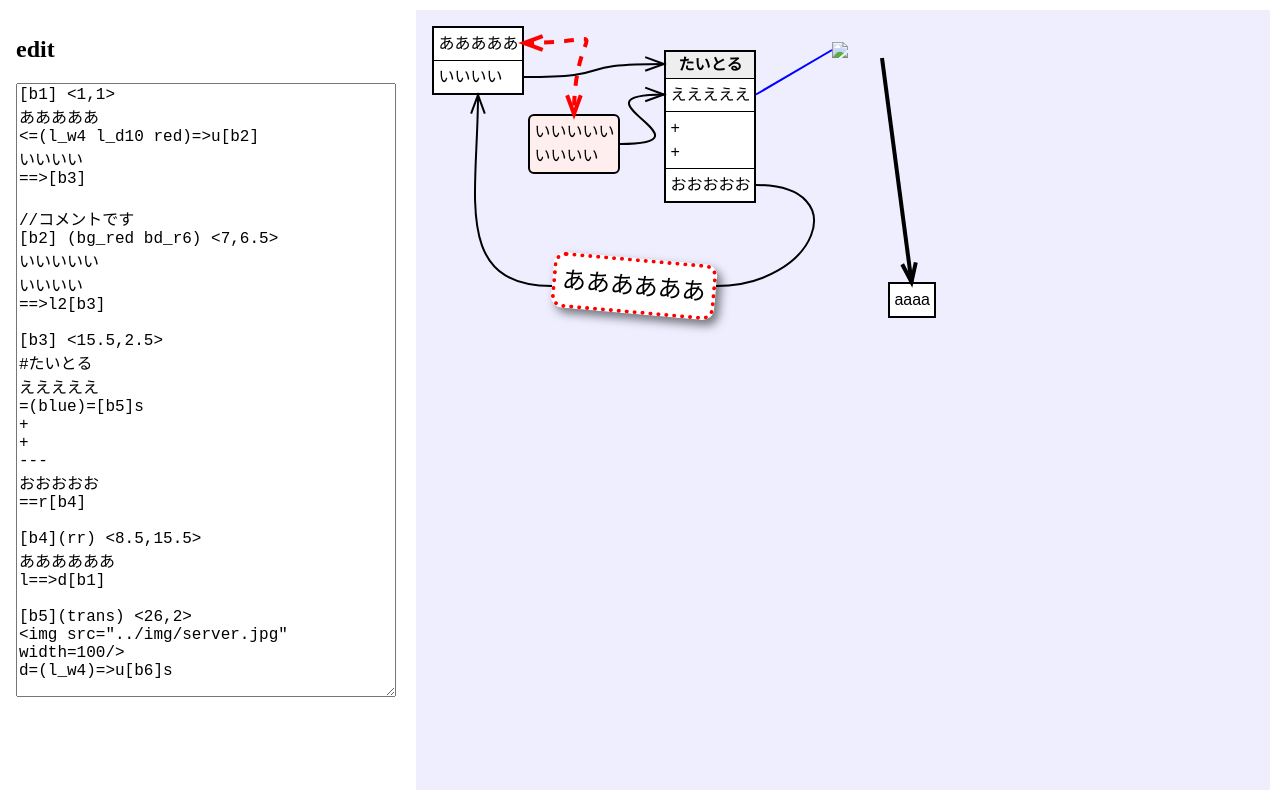
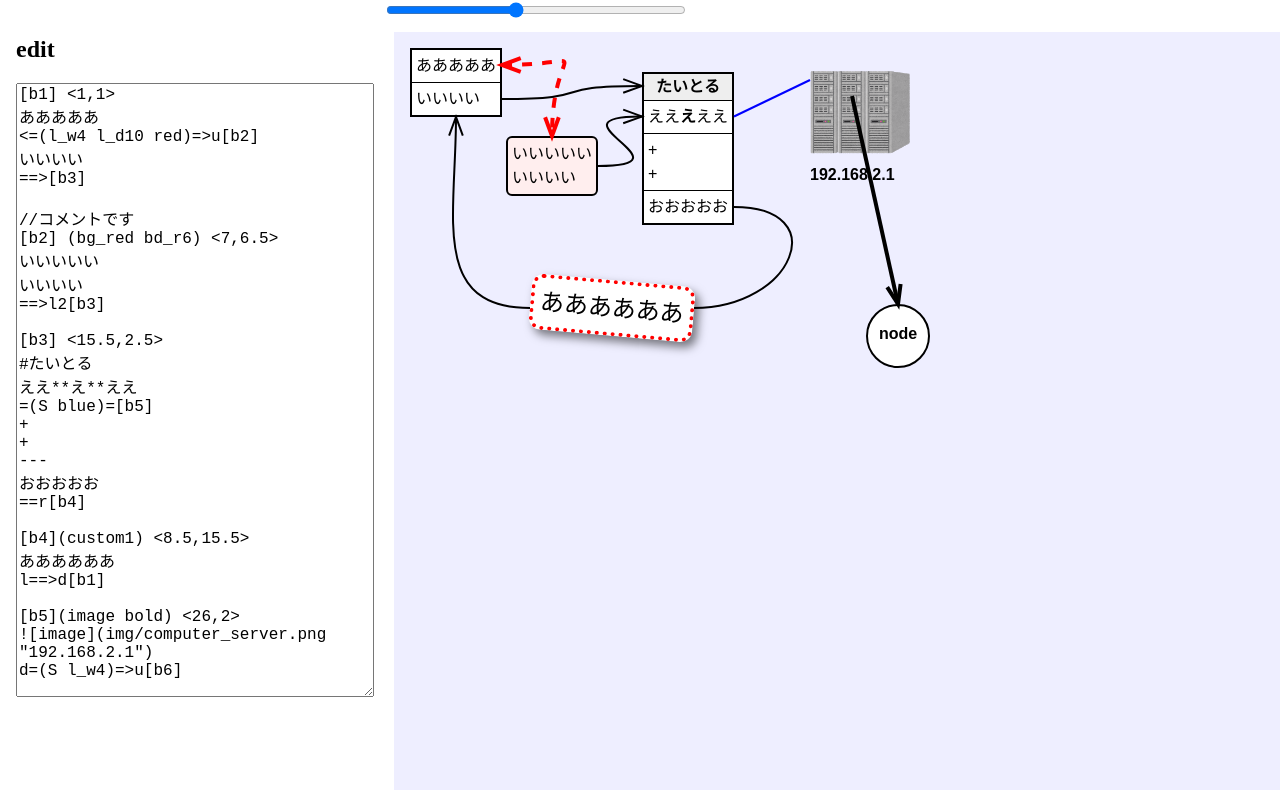
Before and after one commit to wakufactory/MarkDownDiagram, a plain HTML site: page mdg.html in a window 1280 px wide. Drawn offline with nearby package versions, Linux system fonts and the light colour scheme.

Commit message:
add zoom

```diff
--- a/mdg.css
+++ b/mdg.css
@@ -1,3 +1,4 @@
+/* mdg basic css*/
 div.mdg {
 	position:relative ;
 	box-sizing:border-box;
@@ -39,11 +40,20 @@ div.mdg svg path {
 	stroke-width:2px ;
 	fill:none ;
 }
+
+/* preset class */
 div.mdg div.trans {
+	background:none ;
+	border:none ;
+}
+div.mdg div.image {
 	background:none ;
 	border:none ;
 	padding:0 ;
 	line-height:100% ;
+}
+div.mdg div.image img {
+	max-width:100px ;
 }
 figure {
 	margin:0 ;
@@ -55,6 +65,9 @@ div.mdg .red {
 div.mdg .blue {
 	color:blue ;
 	stroke:#00f ;
+}
+div.mdg .bold {
+	font-weight:bold ;
 }
 div.mdg .bd_red {
 	border-color:red ;
@@ -77,3 +90,10 @@ div.mdg .l_d10 {
 div.mdg .bd_r6 {
 	border-radius:6px ;
 }
+div.mdg .circle4 {
+	width:4em;
+	height:4em ;
+	text-align:center ;
+	padding-top:1em ;
+	border-radius:2em ;
+}
--- a/mdg.html
+++ b/mdg.html
@@ -7,100 +7,21 @@
 <script type="text/javascript" src="/js/jquery.js"></script>
 <script type="text/javascript" src="mdg_draw.js"></script>
 <script type="text/javascript">
-var mdg = function() {
-this.m_h = /^\[([a-z0-9-_]+)\]\s*(?:\((.+)\))?\s*(?:<([0-9\.]+),([0-9\.]+)>)?/ ;
-this.bpos = {} ;
-this.parse = function(text) {
-	var box = [] ;
-	var conn = [] ;
-	var l = text.split("\n") ;
-	var b = {id:"",bl:[]} ;
-	for(var i in l) {
-		var cl = l[i] ;
-		var a ;
-		if(cl=="") continue ;
-		if(a = this.m_h.exec(cl)) {
-			if(b.bl.length>0) {
-				pbox(b) ;
-			}
-			b.id = a[1] ;
-			b.bl = [] ;
-			b.cls = a[2] ;
-			b.pos = (a[3]!=undefined && a[4]!=undefined)?{x:a[3],y:a[4]}:undefined ;
-		} else {
-			b.bl.push( cl );
-		}
-	}
-	if(b.bl.length>0) pbox(b) ;
+$(function() {
+	var mag = 1.0 ;
+	$('#base').css('transform',`scale(${mag})`).css('width',"2000px").css('height',"2900px") ;
 
-	function pbox(b) {
-		var l = [] ;
-		var ll = [] ;
-		var m_sep = /^---$/ ;
-		var m_title = /^#(.+)/ ;
-		var m_link = /^([u|d|l|r][0-9]*)?(<)?=(?:\((.*)\))?=(>)?([u|d|l|r][0-9]*)?\[([a-z0-9-_]+)\]([a-z])?/i ;
-		var m_comm = /^\/\// ;
-		var a ;
-		for(var i in b.bl) {
-			var cl = b.bl[i] ;
-			if(m_sep.exec(cl)) {
-				if(ll.length>0) l.push( ll.join("<br/>")) ;
-				ll = [] ;
-			} else if(a = m_title.exec(cl)) {
-				b.title = a[1] ;
-			} else if( a=m_link.exec(cl)) {
-				if(ll.length>0) l.push( ll.join("<br/>")) ;
-				ll = [] ;
-				var fp = "r" ;
-				var tp = "l1" ;
-				var ar = (a[2]!=undefined)?((a[4]!=undefined)?"b":"f"):((a[4]!=undefined)?"t":"") ;
-				if(a[1]!=undefined) fp = a[1]
-				if(a[5]!=undefined) tp = a[5] ;
-				conn.push( {from:b.id,to:a[6],param:{s_pos:(fp+(l.length+((b.title!=undefined)?1:0))),e_pos:tp,cls:a[3],arrow:ar,type:a[7]}}) ;
-			} else if(m_comm.exec(cl)){
-				continue ;
-			} else {
-				ll.push(cl) ;
-			}
-		}
-		if(ll.length>0) l.push( ll.join("<br/>")) ;
-//		console.log("class="+b.cls) ;
-		if(l.length==1) l = l[0] ;
-		box.push( {id:b.id,inner:l,pos:b.pos,cls:b.cls,title:b.title} ) ;
-	}
-	return {box:box,conn:conn} ;
-}
-this.savepos = function(id,x,y) {
-//	console.log(`savepos ${id} ${x}-${y}`) ;
-	this.bpos[id] = {x:parseFloat(x),y:parseFloat(y)} ;
-}
-this.upd_text = function(text) {
-	var l = text.split("\n") ;
-	for(var i in l) {
-		var cl = l[i] ;
-		var a ;
-		if(cl=="") continue ;
-		if(a = this.m_h.exec(cl)) {
-			var pos = (this.bpos[a[1]]!=undefined)?this.bpos[a[1]]:{x:a[3],y:a[4]} ;
-			l[i] = "["+a[1]+"]"+((a[2]!=undefined)?"("+a[2]+")":"")+" <"+pos.x+","+pos.y+">" ;
-		}
-	}
-	return l.join("\n") ;
-}
-}
-var m,b ;
-$(function() {
-	m = new mdg() ;
-	b = new mdg_draw($('#base'),$('#pstyle')) ;
-
-	var data = m.parse($('#source').val()) ;
+	$('#zoom').on("input",function() {
+		mag = $(this).val()/100 ;
+		$('#base').css('transform',`scale(${mag})`) ;
+	})
+	var b = new mdg_draw($('#base')) ;
+	var data = b.parse($('#source').val()) ;
 	b.setobj(data) ;
-	b.redraw(data);
 
 	$('#source').on('keyup',function() {
-		data = m.parse($(this).val()) ;
+		data = b.parse($(this).val()) ;
 			b.setobj(data) ;
-			b.redraw(data);
 	})
 
 	$(window).resize($('#base'),function() {
@@ -118,19 +39,20 @@ $(function() {
 		var oe = ev.originalEvent ;
 		var k = ev.originalEvent.dataTransfer.getData("text").split("/") ;
 		var id = k[0] ;
-		var ox = oe.pageX-k[1] ;
-		var oy = oe.pageY-k[2] ;
+
+		var ox = (oe.pageX-k[1])/mag ;
+		var oy = (oe.pageY-k[2])/mag ;
 //		console.log(ox+"/"+oy) ;
 		var em = parseInt($('html').css('font-size')) ;
+
 		var ex = parseInt($('#'+id).css("left")) ;
 		var ey = parseInt($('#'+id).css("top")) ;
 		var px = Math.floor(((ex+ox)/em+0.25)*2)/2 ;
 		var py = Math.floor(((ey+oy)/em+0.25)*2)/2 ;
 
-		m.savepos(id,px,py) ;
-		b.savepos(id,px,py) ;
+		b.setpos(id,px,py) ;
 		b.redraw(data) ;
-		$('#source').val(m.upd_text($('#source').val())) ;
+		$('#source').val(b.upd_text($('#source').val())) ;
 		return false ;
 	})
 })
@@ -159,6 +81,10 @@ html,body{
 	frex-direction: row ;
 	width:70% ;
 	height:100% ;
+
+}
+#vbase {
+	height:calc(100% - 2em) ;
 	overflow:scroll ;
 }
 #base {
@@ -170,7 +96,11 @@ html,body{
 	height:calc(100% - 20px);
 	background-color:#eef ;
 	transform-origin:0 0 ;
-	transform: scale(1.0);
+	transform: scale(0.5);
+}
+#base {
+	width:2000px ;
+	height:2000px ;
 }
 #source {
 	width:calc(100%) ;
@@ -178,51 +108,37 @@ html,body{
 	font-size:1rem ;
 	font-family:monospace ;
 }
+
+input[type=range] {
+	width:300px ;
+}
+@page {
+	size: A4 ;
+	margin: 0;
+}
+
 @media print {
+	body {
+		width:210mm ;
+	}
 	#edit {
 		display:none ;
 	}
 	#view {
 		width:100% ;
 	}
+	#control {
+		display:none ;
+	}
+	#base {
+		width:calc(100% - 10mm) ;
+		margin:5mm ;
+		padding:0 ;
+		background-color:#fff ;
+	}
 }
 </style>
-<style type="text/css" id=ustyle>
-div.mdg .rr {
-	font-size:1.5em ;
-	border-radius: 0.5em ;
-	box-shadow: 5px 5px 10px rgba(0,0,0,0.5);
-	transform:rotate(5deg) ;
-	border:4px dotted red ;
-}
-div.mdg .br {
-	width:5em ;
-	text-align:center ;
-	background-color:#fee ;
-	border-radius:5em ;
-
-}
-div.mdg .im {
-	width:200px ;
-	height:200px ;
-	color:white ;
-	border:none ;
-	background-image:url("img/jfe.jpg");
-}
-div.mdg svg .ra {
-	stroke:#f00 ;
-	stroke-width:2px ;
-	stroke-dasharray:10px ;
-}
-div.mdg svg .bb {
-	stroke:#00f ;
-	stroke-width:4px ;
-}
-div.mdg svg .b {
-	stroke-width:2px ;
-}
-</style>
-<style type="text/css" id=pstyle></style>
+<link rel="stylesheet" type="text/css" href="custom.css">
 </head>
 <body>
 <div id=main>
@@ -243,30 +159,35 @@ div.mdg svg .b {
 
 [b3] <15.5,2.5>
 #たいとる
-えええええ
-=(blue)=[b5]s
+ええ**え**ええ
+=(S blue)=[b5]
 +
 +
 ---
 おおおおお
 ==r[b4]
 
-[b4](rr) <8.5,15.5>
+[b4](custom1) <8.5,15.5>
 ああああああ
 l==>d[b1]
 
-[b5](trans) <26,2>
-<img src="../img/server.jpg" width=100/>
-d=(l_w4)=>u[b6]s
+[b5](image bold) <26,2>
+![image](img/computer_server.png "192.168.2.1")
+d=(S l_w4)=>u[b6]
 
-[b6] <29.5,17>
-aaaa
+[b6](circle4 bold) <29.5,17>
+node
 
 
 </textarea>
 </div>
 <div id=view>
+<div id=control>
+<input type=range id=zoom min=25 max=200 value=100>
+</div>
+<div id=vbase>
 <div id=base class=mdg><svg></svg>
+</div>
 </div>
 </div>
 </div>
--- a/mdg_draw.js
+++ b/mdg_draw.js
@@ -1,7 +1,6 @@
-var mdg_draw = function(_base,_pstyle) {
+var mdg_draw = function(_base) {
 
 this.base = $(_base) ;
-this.pstyle = $(_pstyle) ;
 this.svg = $("svg",base) ;
 this.bpos = {} ;
 this.em = 16 ;
@@ -10,37 +9,41 @@ if(this.svg.length==0) {
 	this.svg = $(document.createElement("svg")) ;
 	this.base.append(this.svg) ;
 }
-
+var lp = {x:0,y:0},le ;
 this.setobj = function(data) {
 	$('div,table',this.base).remove() ;
+	lp = {x:0,y:0} ;
 	for(var i in data.box) {
-		var pos = create(true,data.box[i]) ;
+		var pos = this.create(true,data.box[i]) ;
 		this.bpos[data.box[i].id] = pos ;
 	}
+	this.redraw(data) ;
 }
 this.redraw = function(data) {
 	var s = [] ;
 	for(var id in this.bpos) {
-		s.push(`#${id} {left:${this.bpos[id].x}rem;top:${this.bpos[id].y}rem;}`)
+		$('#'+id).css('left',this.bpos[id].x+"rem").css('top',this.bpos[id].y+"rem") ;
 	}
-	this.pstyle.html( s.join("\n")) ;
+
 	s=[] ;
 	for(var i in data.conn) {
 		var c = data.conn[i]
 		var l = connect($("#"+c.from),$("#"+c.to),c.param) ;
+		if(l==null) continue ;
 		for(var j in l) s.push(l[j]) ;
 	}
 	this.svg.html(s.join("")) ;
 
 }
-this.savepos = function(id,x,y) {
+this.setpos = function(id,x,y) {
 //	console.log(`savepos ${id} ${x}-${y}`) ;
 	this.bpos[id] = {x:parseFloat(x),y:parseFloat(y)} ;
 }
 
 function round(x) { return Math.floor(x*10)/10; }
-var lp = {x:0,y:0} ;
-function create(editable,box) {
+
+// create dom block
+this.create = function(editable,box) {
 	var d = editable?"true":"false" ;
 	var type,inner ;
 	if(typeof box.inner == "object") {
@@ -53,8 +56,7 @@ function create(editable,box) {
 	}
 	var pos = box.pos ;
 	if(pos==undefined) {
-		pos = {x:parseInt(lp.x)+5,y:parseInt(lp.y)+2} ;
-		console.log(pos);
+		pos =  lp ;
 	}
 
 	var e = $(type).addClass("box").attr('id',box.id).attr('title',box.id).
@@ -63,11 +65,14 @@ function create(editable,box) {
 		if(typeof box.cls == "string") box.cls = [box.cls] ;
 		for(var i in box.cls) e.addClass(box.cls[i]) ;
 	}
-	$('#base').append(e) ;
-	lp = pos ;
+	this.base.append(e) ;
+	lp = {x:parseInt(pos.x) + round(parseInt(e.css('width'))/16)+2,y:parseInt(pos.y)+1};
 	return pos ;
 }
+// draw connect line
 function connect(o1,o2,param) {
+	if(o1.length==0 || o2.length==0) return null ;
+
 	var em = 16 ;
 	function s(o,f) {
 		var sx = parseInt(o.css('left')) ;
@@ -108,8 +113,18 @@ function connect(o1,o2,param) {
 //	console.log(sp);
 //	console.log(ep) ;
 	var style = 'stroke:'+((param.col)?param.col:"#000")+';stroke-width:'+((param.width)?param.width:1)+';' ;
-	var cls = (param.cls)?'class="'+param.cls+'"':"" ;
-	if(param.type=="s") {
+	var cls = "" ;
+	if(param.cls) {
+		var c = param.cls.split(" ") ;
+		var cc = [] ;
+		for(var i in c) {
+			if(c[i].match(/^S|B$/)) {
+				param.type = c[i] ;
+			} else cc.push(c[i]) ;
+		}
+		if(cc.length>0) cls = 'class="'+cc.join(" ")+'"' ;
+	}
+	if(param.type=="S") {
 		ret.push(`<path d="M ${sp.x} ${sp.y} L ${ep.x} ${ep.y}" ${cls} />`) ;
 	} else {
 		var pm = 100 ;
@@ -126,7 +141,7 @@ function connect(o1,o2,param) {
 			return {x:px/vn,y:py/vn} ;
 		}
 		function av(sp,ep) {
-			v = (param.type=="s")?{x:sp.x-ep.x ,y:sp.y-ep.y}:{x:ep.vx,y:ep.vy} ;
+			v = (param.type=="S")?{x:sp.x-ep.x ,y:sp.y-ep.y}:{x:ep.vx,y:ep.vy} ;
 			p1 = rot(v,th) ;
 			p2 = rot(v,-th) ;
 			ret.push(`<path d="M ${round(ep.x+p1.x*an)} ${round(ep.y+p1.y*an)} L ${ep.x} ${ep.y} L ${round(ep.x+p2.x*an)} ${round(ep.y+p2.y*an)}" ${cls} style="stroke-dasharray:0" />`)
@@ -136,4 +151,90 @@ function connect(o1,o2,param) {
 	}
 	return ret //	return {sp:sp,ep:ep} ;
 }
+// md parser
+this.m_h = /^\[([a-z0-9-_]+)\]\s*(?:\((.+)\))?\s*(?:<([0-9\.]+),([0-9\.]+)>)?$/ ;
+this.parse = function(text) {
+	var box = [] ;
+	var conn = [] ;
+	var l = text.split("\n") ;
+	var b = {id:"",bl:[]} ;
+	for(var i in l) {
+		var cl = l[i] ;
+		var a ;
+		if(cl=="") continue ;
+		if(a = this.m_h.exec(cl)) {
+			if(b.bl.length>0) {
+				pbox(b) ;
+			}
+			b.id = a[1] ;
+			b.bl = [] ;
+			b.cls = a[2] ;
+			b.pos = (a[3]!=undefined && a[4]!=undefined)?{x:a[3],y:a[4]}:undefined ;
+		} else {
+			b.bl.push( cl );
+		}
+	}
+	if(b.bl.length>0) pbox(b) ;
+
+	function pbox(b) {
+		var l = [] ;
+		var ll = [] ;
+		var m_sep = /^---$/ ;
+		var m_title = /^#(.+)/ ;
+		var m_link = /^([u|d|l|r][0-9]*)?(<)?=(?:\((.*)\))?=(>)?([u|d|l|r][0-9]*)?\[([a-z0-9-_]+)\]([a-z])?$/i ;
+		var m_ulink= /\?\[(.+)\](?:\(([^ ")]+)\s*(?:"(.+)")?\))?$/i ;
+		var m_image = /\!\[(.+)\](?:\(([^ ")]+)\s*(?:"(.+)")?\))?/i ;
+		var m_comm = /^\/\// ;
+		var a ;
+		for(var i in b.bl) {
+			var cl = b.bl[i] ;
+			if(m_sep.exec(cl)) {
+				if(ll.length>0) l.push( ll.join("<br/>")) ;
+				ll = [] ;
+			} else if(a = m_title.exec(cl)) {
+				b.title = a[1] ;
+			} else if( a=m_link.exec(cl)) {
+				if(ll.length>0) l.push( ll.join("<br/>")) ;
+				ll = [] ;
+				var fp = "r" ;
+				var tp = "l1" ;
+				var ar = (a[2]!=undefined)?((a[4]!=undefined)?"b":"f"):((a[4]!=undefined)?"t":"") ;
+				if(a[1]!=undefined) fp = a[1]
+				if(a[5]!=undefined) tp = a[5] ;
+				conn.push( {from:b.id,to:a[6],param:{s_pos:(fp+(l.length+((b.title!=undefined)?1:0))),e_pos:tp,cls:a[3],arrow:ar,type:a[7]}}) ;
+			} else if(a = m_image.exec(cl)) {
+				var l = ( `<img src="${a[2]}" title="${a[1]}" />`) ;
+				if(a[3]!=undefined) {
+					l = "<figure>"+l+"<figcaption>"+a[3]+"</figcaption></figure>" ;
+				}
+			} else if(m_comm.exec(cl)){
+				continue ;
+			} else {
+				m_b = new RegExp(/\*\*(.+?)\*\*/g );
+				while((m = m_b.exec(cl))!=null) {
+					cl = cl.replace(m[0],"<strong>"+m[1]+"</strong>") ;
+				}
+				ll.push(cl) ;
+			}
+		}
+		if(ll.length>0) l.push( ll.join("<br/>")) ;
+//		console.log("class="+b.cls) ;
+		if(l.length==1) l = l[0] ;
+		box.push( {id:b.id,inner:l,pos:b.pos,cls:b.cls,title:b.title} ) ;
+	}
+	return {box:box,conn:conn} ;
 }
+this.upd_text = function(text) {
+	var l = text.split("\n") ;
+	for(var i in l) {
+		var cl = l[i] ;
+		var a ;
+		if(cl=="") continue ;
+		if(a = this.m_h.exec(cl)) {
+			var pos = (this.bpos[a[1]]!=undefined)?this.bpos[a[1]]:{x:a[3],y:a[4]} ;
+			l[i] = "["+a[1]+"]"+((a[2]!=undefined)?"("+a[2]+")":"")+" <"+pos.x+","+pos.y+">" ;
+		}
+	}
+	return l.join("\n") ;
+}
+}
```
Also changed, not shown: custom.css (added, +8 -0 lines), img/computer_server.png (added).
